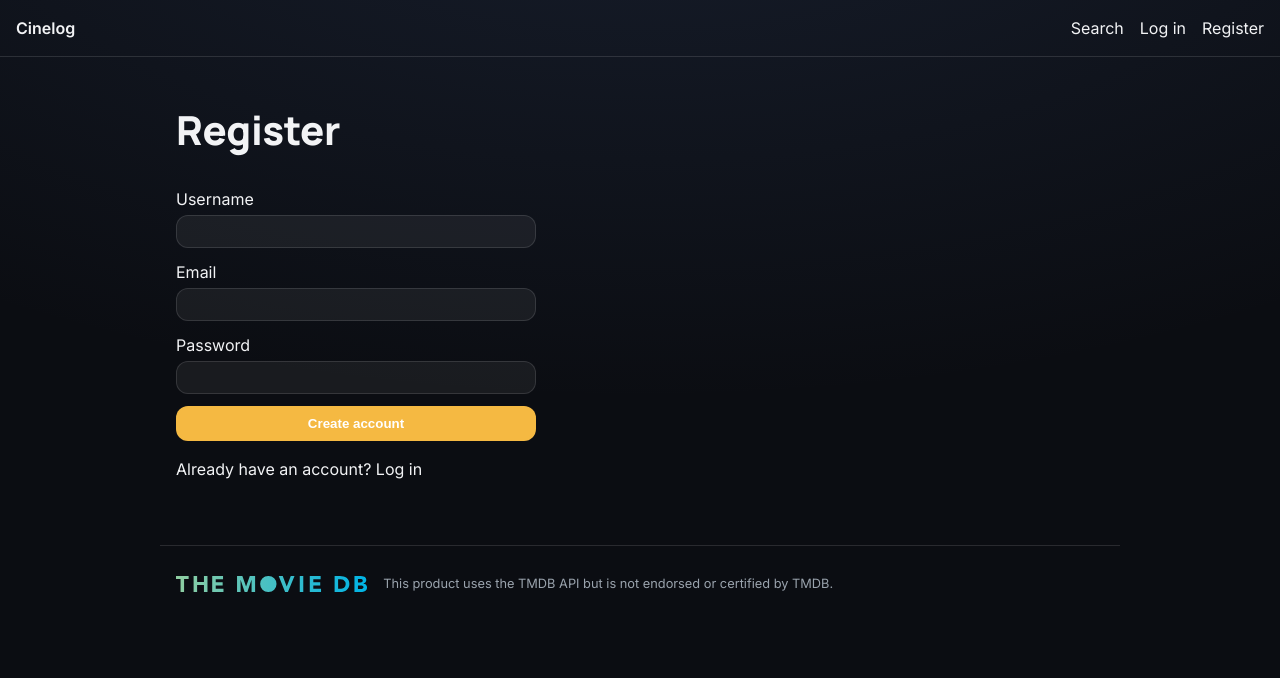
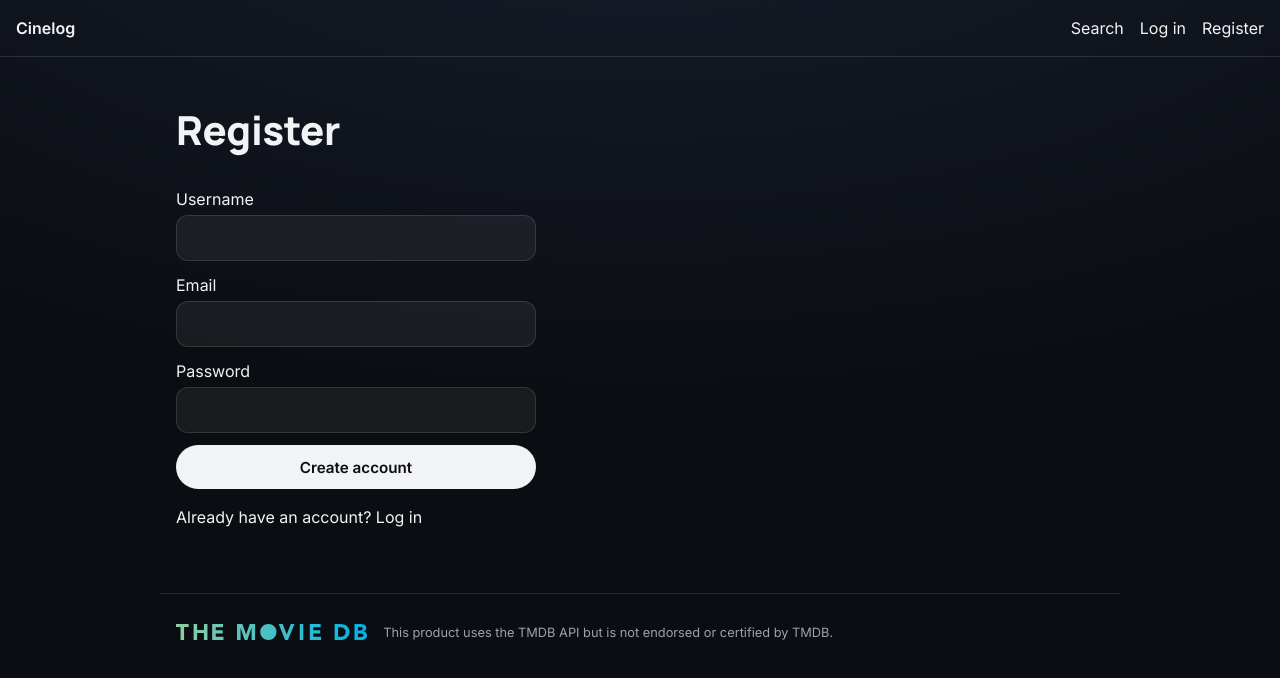
Before and after one commit to kira-khern/cinelog, a React (Vite) app in the folder frontend/: page /register in a window 1280 px wide. Shown: the top 678 px of the page. Built offline with nearby package versions, Linux system fonts and the light colour scheme; no server answers.

Commit message:
Use shared button and input styles

```diff
--- a/frontend/src/components/FormField.jsx
+++ b/frontend/src/components/FormField.jsx
@@ -4,7 +4,7 @@ export default function FormField({ label, ...inputProps }) {
   return (
     <label className={styles.label}>
       {label}
-      <input className={styles.input} {...inputProps} />
+      <input className="input" {...inputProps} />
     </label>
   )
 }
--- a/frontend/src/components/FormField.module.css
+++ b/frontend/src/components/FormField.module.css
@@ -3,11 +3,3 @@
   flex-direction: column;
   gap: 0.25rem;
 }
-
-.input {
-  padding: 0.5rem;
-  border: 1px solid var(--color-border);
-  border-radius: var(--radius);
-  background-color: var(--color-surface);
-  color: var(--color-text);
-}
--- a/frontend/src/pages/AuthForm.module.css
+++ b/frontend/src/pages/AuthForm.module.css
@@ -12,18 +12,3 @@
   margin: 0;
   color: var(--color-error);
 }
-
-.button {
-  padding: 0.6rem;
-  border: none;
-  border-radius: var(--radius);
-  background-color: var(--color-accent);
-  color: #fff;
-  font-weight: 600;
-  cursor: pointer;
-}
-
-.button:disabled {
-  opacity: 0.6;
-  cursor: default;
-}
--- a/frontend/src/pages/LoginPage.jsx
+++ b/frontend/src/pages/LoginPage.jsx
@@ -56,7 +56,7 @@ export default function LoginPage() {
 
                 {error && <p className={styles.error}>{error}</p>}
 
-                <button type="submit" className={styles.button} disabled={submitting}>
+                <button type="submit" className="btn btn-primary" disabled={submitting}>
                     {submitting ? 'Logging in...' : 'Log in'}
                 </button>
             </form>
--- a/frontend/src/pages/RegisterPage.jsx
+++ b/frontend/src/pages/RegisterPage.jsx
@@ -74,7 +74,7 @@ export default function RegisterPage() {
 
                 {error && <p className={styles.error}>{error}</p>}
 
-                <button type="submit" className={styles.button} disabled={submitting}>
+                <button type="submit" className="btn btn-primary" disabled={submitting}>
                     {submitting ? 'Creating account...' : 'Create account'}
                 </button>
             </form>
--- a/frontend/src/pages/SearchPage.jsx
+++ b/frontend/src/pages/SearchPage.jsx
@@ -68,7 +68,7 @@ export default function SearchPage() {
 
       <form onSubmit={handleSubmit} className={styles.form}>
         <input
-          className={styles.input}
+          className="input"
           type="search"
           value={input}
           onChange={(e) => setInput(e.target.value)}
@@ -76,7 +76,7 @@ export default function SearchPage() {
           maxLength={100}
           aria-label="Search movies and series"
         />
-        <button type="submit" className={styles.button}>Search</button>
+        <button type="submit" className="btn btn-primary">Search</button>
       </form>
 
       {loading && <p className={styles.status}>Searching...</p>}
--- a/frontend/src/pages/SearchPage.module.css
+++ b/frontend/src/pages/SearchPage.module.css
@@ -2,26 +2,7 @@
   display: flex;
   gap: 0.5rem;
   margin-bottom: 1.5rem;
-}
-
-.input {
-  flex: 1;
-  padding: 0.6rem;
-  border: 1px solid var(--color-border);
-  border-radius: var(--radius);
-  background-color: var(--color-surface);
-  color: var(--color-text);
-  font-size: 1rem;
-}
-
-.button {
-  padding: 0.6rem 1.2rem;
-  border: none;
-  border-radius: var(--radius);
-  background-color: var(--color-accent);
-  color: #fff;
-  font-weight: 600;
-  cursor: pointer;
+  align-items: center;
 }
 
 .status {
```
